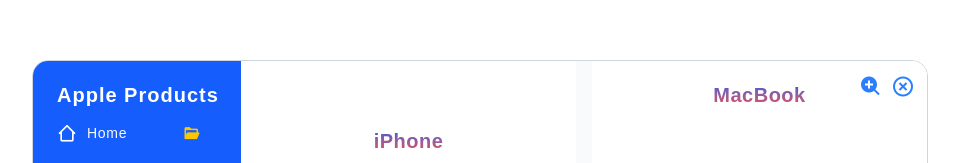
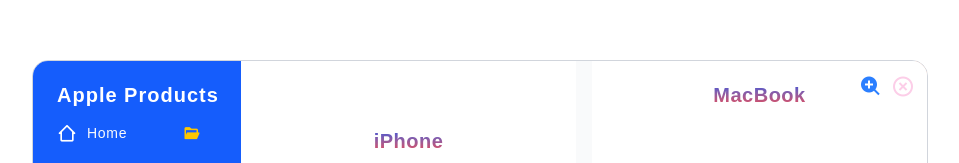
Before and after one commit to TemirovaAzima/Tailwind-Apple-Web, a React (Vite) app: page / in a window 1280 px wide. Shown: the top 163 px of the page, without its empty margins (160-1119 px from the left). Built offline with nearby package versions, Linux system fonts and the light colour scheme.

Commit message:
resetPage on Controls added

```diff
--- a/src/App.jsx
+++ b/src/App.jsx
@@ -16,6 +16,10 @@
         setFrameZoom(!frameZoom);
     };
 
+    const resetPage = () =>{
+        setActivePage(0)
+    }
+
     const handleNavClick = (pageIndex) => {
         setActivePage(pageIndex)
     };
@@ -28,8 +32,8 @@
             transition-all duration-300 flex
                 "`}
             >
-                <Controls toggleZoom={toggleZoom} frameZoom={frameZoom}/>
-                <Navbar activePage={activePage} handleNavClick={handleNavClick}/>
+                <Controls toggleZoom={toggleZoom} frameZoom={frameZoom} resetPage={resetPage} activePage={activePage}/>
+                <Navbar activePage={activePage} handleNavClick={handleNavClick} />
                 <div className={'grow'}>
                     <PageTransition activePage={activePage}>
                         <Home onNavigate={handleNavClick}/>
--- a/src/components/Controls.jsx
+++ b/src/components/Controls.jsx
@@ -1,12 +1,12 @@
 import React from 'react'
 
-const Controls = ({frameZoom,toggleZoom}) => {
+const Controls = ({frameZoom,toggleZoom,resetPage,activePage}) => {
     return (
         <div className="absolute top-3 right-3 flex space-x-2 z-1">
             <button className="text-2xl text-blue-500 cursor-pointer" onClick={toggleZoom}>
                 <i className={frameZoom ? 'bx bxs-zoom-out': 'bx bxs-zoom-in'}></i>
             </button>
-            <button className="text-2xl text-blue-500 cursor-pointer">
+            <button className={`text-2xl ${activePage ===0 ? 'text-pink-200 cursor-not-allowed': 'text-blue-500 cursor-pointer'}`} onClick={resetPage}>
                 <i className="bx bx-x-circle"></i>
             </button>
         </div>
--- a/src/components/Macbook.jsx
+++ b/src/components/Macbook.jsx
@@ -14,7 +14,7 @@
     }
 
     return (
-        <div className={'flex flex-col justify-around items-center bg-white p-3'}>
+        <div className={'flex h-full w-full flex-col justify-around items-center bg-white p-3'}>
             <h1 className={'font-semibold 2xl:text-4xl xl:text-3xl md:text-2xl text-sm text-gray-800 mb-5'}>
                 Choose your new MacBook Air
             </h1>
```
